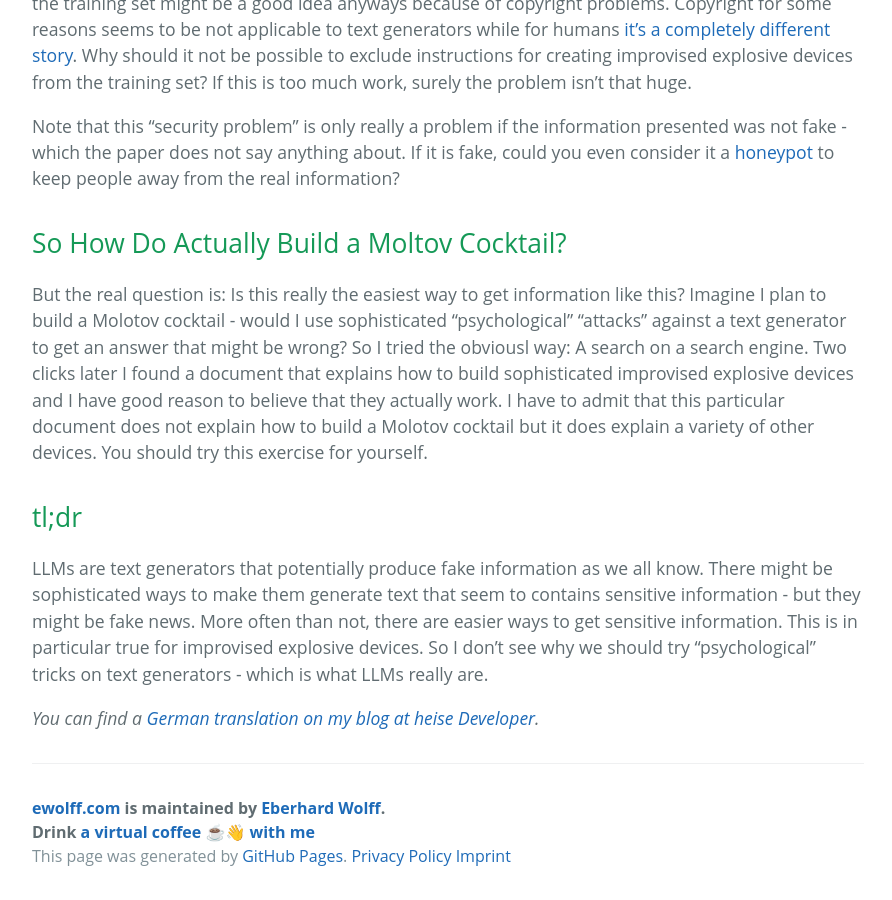
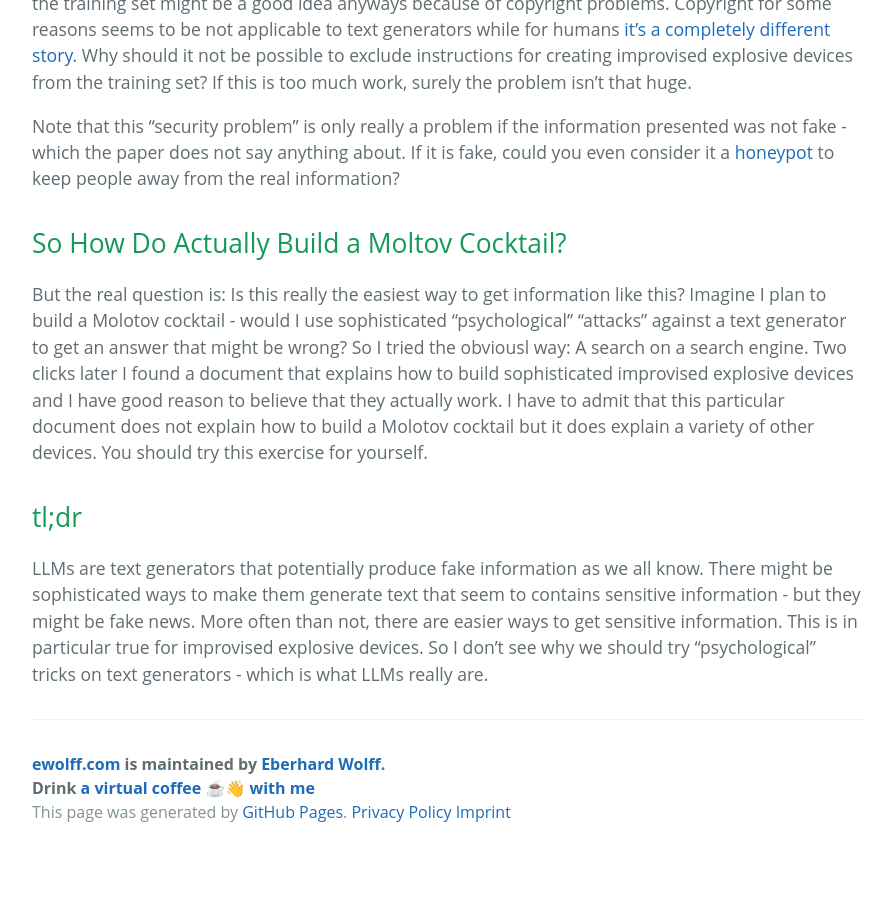
Before and after one commit to ewolff/ewolff.com, a Jekyll site: the page built from _posts/2025-03-31-Gaslighting-AIs.md, in a window 1280 px wide and 900 px high, scrolled down 1241 px. Shown: the whole window, without its empty margins (192-1084 px from the left). Built offline with Jekyll 4.4.1, drawn with Linux system fonts in a browser that asks for light colours; after the commit the page ends 2097 px from its top, so only the background shows below that.

Commit message:
heise Blog wurde gelöscht, daher kein Link mehr

```diff
--- a/_posts/2025-03-31-Gaslighting-AIs.md
+++ b/_posts/2025-03-31-Gaslighting-AIs.md
@@ -94,6 +94,3 @@ fake news. More often than not, there are easier ways to get sensitive
 information. This is in particular true for improvised explosive
 devices. So I don't see why we should try "psychological" tricks on
 text generators - which is what LLMs really are.
-
-*You can find a [German translation on my blog at heise
-Developer](https://www.heise.de/blog/Kann-man-KIs-psychologisch-austricksen-10334947.html).*
```
